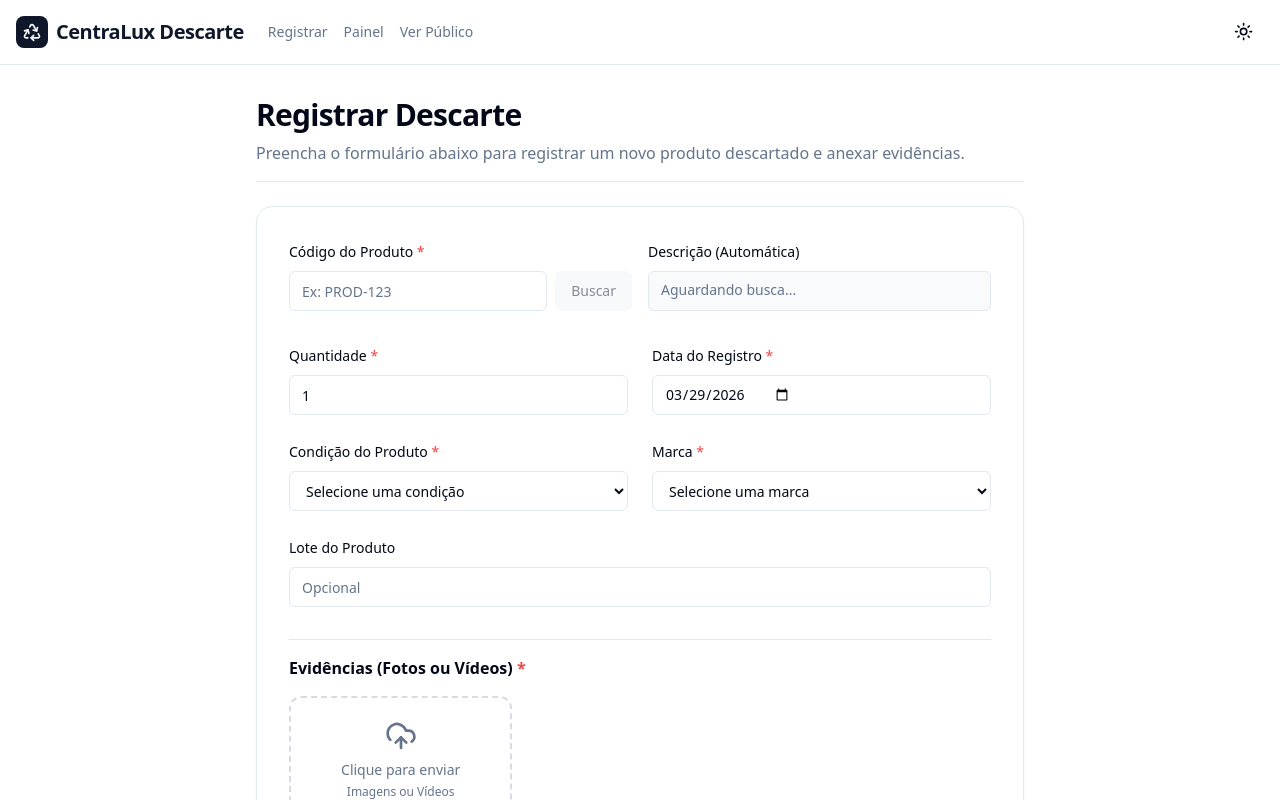
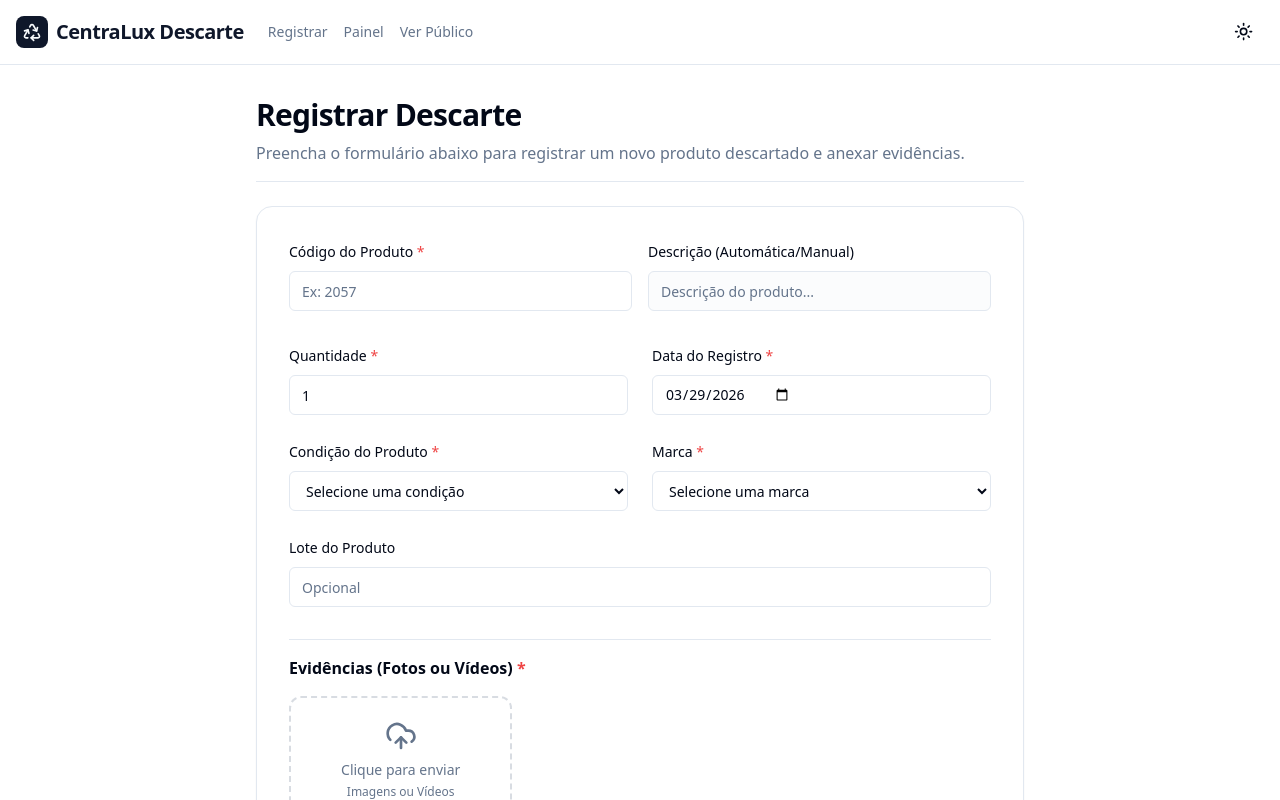
Before and after one commit to pedroliang/Centralux-Descarte, a React (Vite) app: page / in a window 1280 px wide. Shown: the top 800 px of the page. Built offline with nearby package versions, Linux system fonts and the light colour scheme.

Commit message:
Automate description fetch and make it editable

```diff
--- a/src/components/RegistrationForm.tsx
+++ b/src/components/RegistrationForm.tsx
@@ -15,6 +15,7 @@ const ACCEPTED_VIDEO_TYPES = ["video/mp4", "video/webm"]
 
 const formSchema = z.object({
   product_code: z.string().min(1, "Código do produto é obrigatório"),
+  description: z.string().min(1, "Descrição é obrigatória"),
   condition: z.string().min(1, "Condição é obrigatória"),
   custom_condition: z.string().optional(),
   lot: z.string().optional(),
@@ -27,7 +28,6 @@ const formSchema = z.object({
 export function RegistrationForm({ editId }: { editId?: string }) {
   const navigate = useNavigate()
   const [isFetchingDesc, setIsFetchingDesc] = useState(false)
-  const [description, setDescription] = useState("")
   const [files, setFiles] = useState<File[]>([])
   const [isSubmitting, setIsSubmitting] = useState(false)
 
@@ -51,12 +51,29 @@ export function RegistrationForm({ editId }: { editId?: string }) {
   const brandVal = watch("brand")
   const codeVal = watch("product_code")
 
+  // Auto fetch description
+  useEffect(() => {
+    const timer = setTimeout(async () => {
+      if (codeVal && codeVal.length >= 3 && !editId) {
+        setIsFetchingDesc(true)
+        const desc = await fetchProductDescription(codeVal)
+        if (desc) {
+          setValue("description", desc)
+        }
+        setIsFetchingDesc(false)
+      }
+    }, 600) // Debounce 600ms
+
+    return () => clearTimeout(timer)
+  }, [codeVal, editId, setValue])
+
   useEffect(() => {
     if (editId) {
       const load = async () => {
         const { data } = await supabase.from('descartes').select('*').eq('id', editId).single()
         if (data) {
           setValue("product_code", data.product_code)
+          setValue("description", data.product_description)
           setValue("quantity", data.quantity)
           setValue("date", data.date)
           setValue("lot", data.lot || '')
@@ -75,26 +92,12 @@ export function RegistrationForm({ editId }: { editId?: string }) {
             setValue("custom_brand", data.brand)
           }
 
-          setDescription(data.product_description)
+          setValue("description", data.product_description)
         }
       }
       load()
     }
   }, [editId, setValue])
-
-  const handleFetchDescription = async () => {
-    if (!codeVal) return
-    setIsFetchingDesc(true)
-    const desc = await fetchProductDescription(codeVal)
-    if (desc) {
-      setDescription(desc)
-      toast.success("Descrição encontrada com sucesso!")
-    } else {
-      setDescription("Nenhuma descrição encontrada para este código.")
-      toast.error("Código não encontrado na planilha de Estoque.")
-    }
-    setIsFetchingDesc(false)
-  }
 
   const handleFileChange = (e: React.ChangeEvent<HTMLInputElement>) => {
     if (e.target.files) {
@@ -121,11 +124,6 @@ export function RegistrationForm({ editId }: { editId?: string }) {
   }
 
   const onSubmit = async (data: any) => {
-    if (!description || description === "Nenhuma descrição encontrada para este código.") {
-      toast.error("Por favor, valide um código de produto que exista na planilha.")
-      return
-    }
-
     if (!editId && files.length === 0) {
       toast.error("Por favor, envie pelo menos uma foto ou vídeo evidenciando o problema.")
       return
@@ -161,7 +159,7 @@ export function RegistrationForm({ editId }: { editId?: string }) {
       // 2. Insert or Update database
       const payload = {
         product_code: data.product_code,
-        product_description: description,
+        product_description: data.description,
         condition: finalCondition,
         lot: data.lot || null,
         brand: finalBrand,
@@ -218,33 +216,34 @@ export function RegistrationForm({ editId }: { editId?: string }) {
           <label className="text-sm font-medium leading-none peer-disabled:cursor-not-allowed peer-disabled:opacity-70">
             Código do Produto <span className="text-destructive">*</span>
           </label>
-          <div className="flex gap-2">
+          <div className="relative">
             <input
               {...register("product_code")}
               className="flex h-10 w-full rounded-md border border-input bg-background px-3 py-2 text-sm ring-offset-background file:border-0 file:bg-transparent file:text-sm file:font-medium placeholder:text-muted-foreground focus-visible:outline-none focus-visible:ring-2 focus-visible:ring-ring focus-visible:ring-offset-2 disabled:cursor-not-allowed disabled:opacity-50"
-              placeholder="Ex: PROD-123"
+              placeholder="Ex: 2057"
             />
-            <button
-              type="button"
-              onClick={handleFetchDescription}
-              disabled={isFetchingDesc || !codeVal}
-              className="inline-flex items-center justify-center whitespace-nowrap rounded-md text-sm font-medium ring-offset-background transition-colors focus-visible:outline-none focus-visible:ring-2 focus-visible:ring-ring focus-visible:ring-offset-2 disabled:pointer-events-none disabled:opacity-50 bg-secondary text-secondary-foreground hover:bg-secondary/80 h-10 px-4 py-2"
-            >
-              {isFetchingDesc ? <Loader2 className="h-4 w-4 animate-spin" /> : "Buscar"}
-            </button>
+            {isFetchingDesc && (
+              <div className="absolute right-3 top-1/2 -translate-y-1/2">
+                <Loader2 className="h-4 w-4 animate-spin text-muted-foreground" />
+              </div>
+            )}
           </div>
           {errors.product_code && <p className="text-[0.8rem] font-medium text-destructive">{errors.product_code.message}</p>}
         </div>
 
         <div className="space-y-2">
-          <label className="text-sm font-medium leading-none">Descrição (Automática)</label>
-          <div className={cn(
-            "flex min-h-[40px] w-full rounded-md border border-input bg-muted/50 px-3 py-2 text-sm text-muted-foreground",
-            description && description !== "Nenhuma descrição encontrada para este código." && "text-foreground bg-primary/5 border-primary/20",
-            description === "Nenhuma descrição encontrada para este código." && "text-destructive bg-destructive/5 border-destructive/20"
-          )}>
-            {description || "Aguardando busca..."}
+          <label className="text-sm font-medium leading-none">Descrição (Automática/Manual)</label>
+          <div className="relative">
+            <input
+              {...register("description")}
+              placeholder="Descrição do produto..."
+              className={cn(
+                "flex h-10 w-full rounded-md border border-input bg-background px-3 py-2 text-sm ring-offset-background placeholder:text-muted-foreground focus-visible:outline-none focus-visible:ring-2 focus-visible:ring-ring focus-visible:ring-offset-2",
+                !watch("description") && "bg-muted/30"
+              )}
+            />
           </div>
+          {errors.description && <p className="text-[0.8rem] font-medium text-destructive">{errors.description.message}</p>}
         </div>
       </div>
 
```
Also changed, not shown: supabase.json (deleted, +0 -7 lines).
